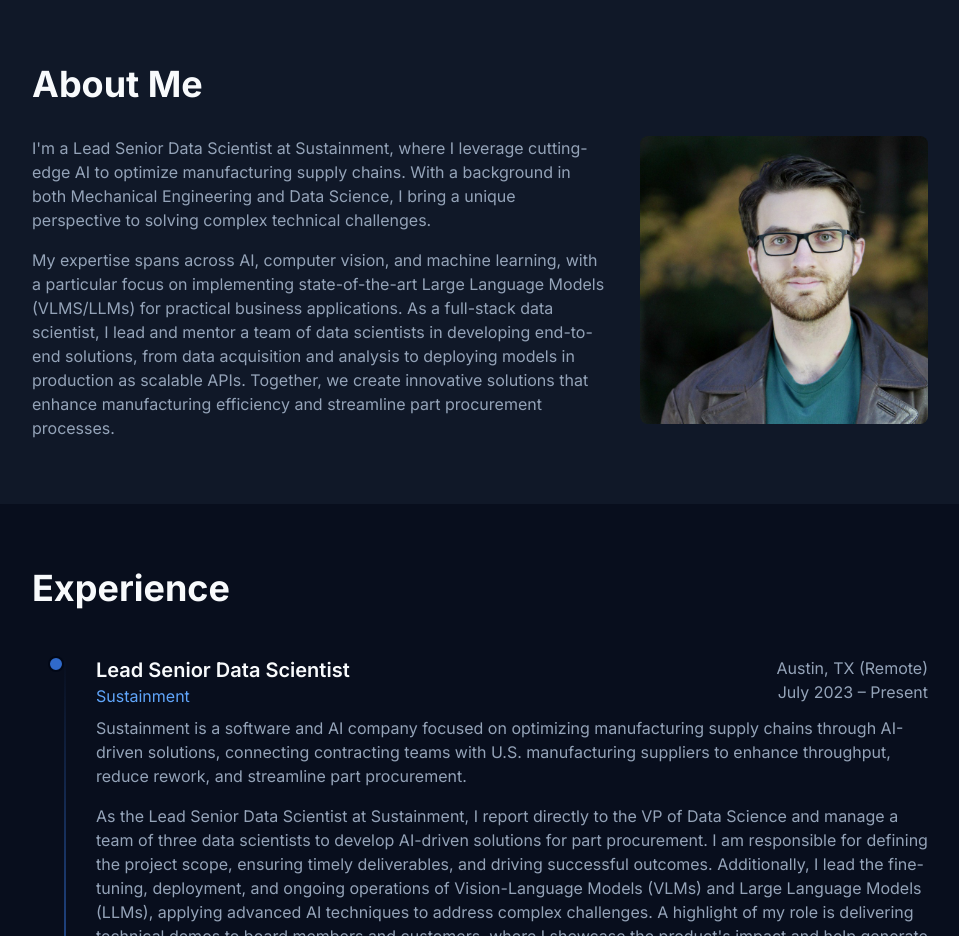
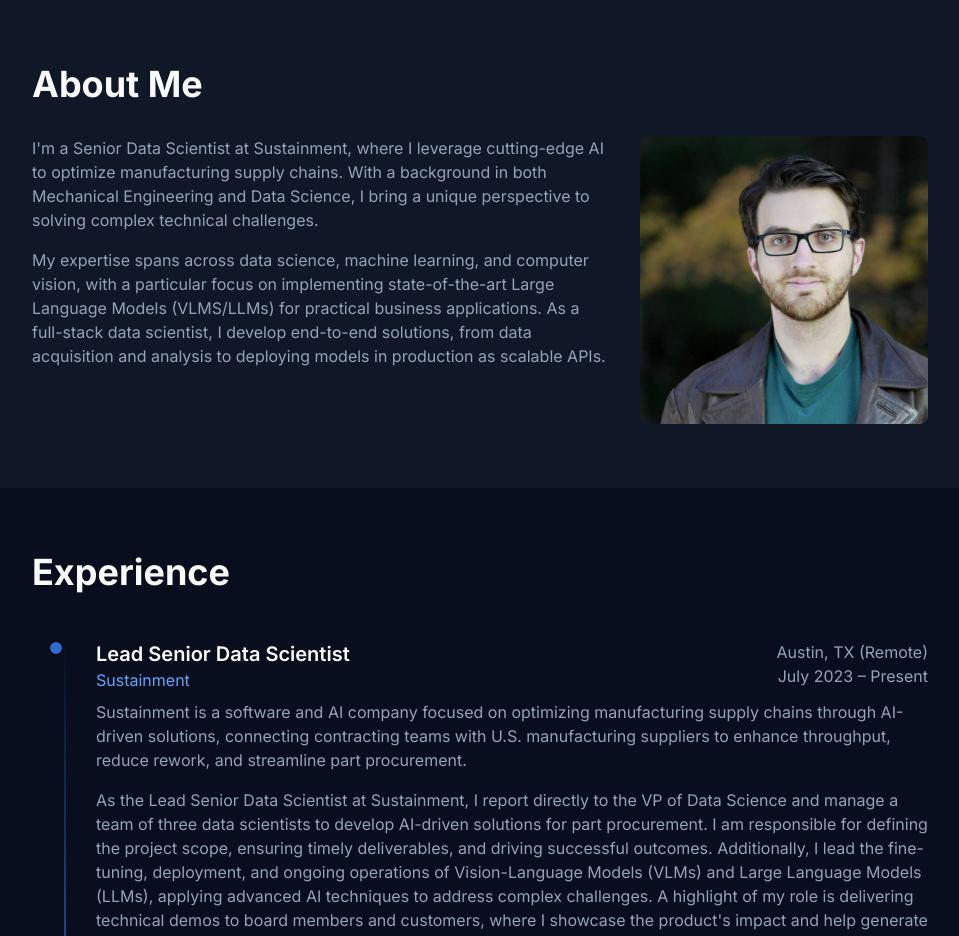
Before and after one commit to Kwintonium/website-nodejs, a Next.js app: page / in a window 1280 px wide. Shown: the part 800-1736 px from the top of the page, without its empty margins (160-1119 px from the left). Built offline with nearby package versions, Linux system fonts and the light colour scheme.

Commit message:
Update about.tsx

```diff
--- a/components/about.tsx
+++ b/components/about.tsx
@@ -11,10 +11,10 @@ export function About() {
         <div className="grid md:grid-cols-[2fr,1fr] gap-8 items-start">
           <div className="space-y-4">
             <p className="text-muted-foreground">
-              I'm a Lead Senior Data Scientist at Sustainment, where I leverage cutting-edge AI to optimize manufacturing supply chains. With a background in both Mechanical Engineering and Data Science, I bring a unique perspective to solving complex technical challenges.
+              I'm a Senior Data Scientist at Sustainment, where I leverage cutting-edge AI to optimize manufacturing supply chains. With a background in both Mechanical Engineering and Data Science, I bring a unique perspective to solving complex technical challenges.
             </p>
             <p className="text-muted-foreground">
-              My expertise spans across AI, computer vision, and machine learning, with a particular focus on implementing state-of-the-art Large Language Models (VLMS/LLMs) for practical business applications. As a full-stack data scientist, I lead and mentor a team of data scientists in developing end-to-end solutions, from data acquisition and analysis to deploying models in production as scalable APIs. Together, we create innovative solutions that enhance manufacturing efficiency and streamline part procurement processes.
+              My expertise spans across data science, machine learning, and computer vision, with a particular focus on implementing state-of-the-art Large Language Models (VLMS/LLMs) for practical business applications. As a full-stack data scientist, I develop end-to-end solutions, from data acquisition and analysis to deploying models in production as scalable APIs.
             </p>
           </div>
           <div className="relative aspect-square">
```
